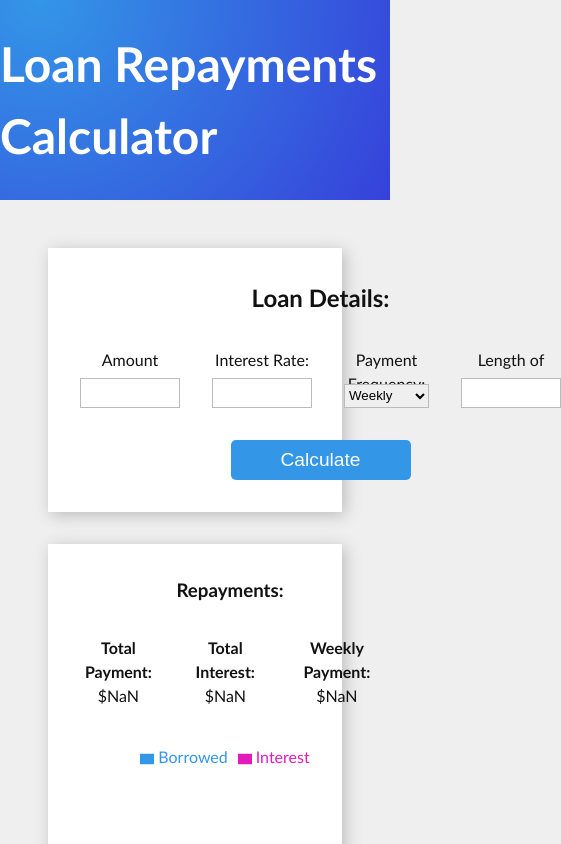
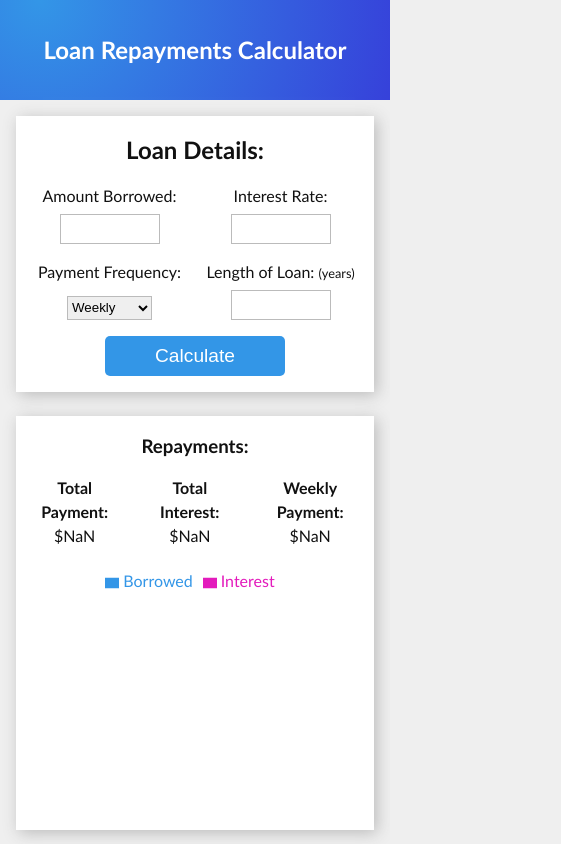
Before and after one commit to adamdgit/loan-calc, a React (Vite) app: page / in a window 390 px wide. Shown: the top 844 px of the page, 561 px wide, since content can reach past the window. Built offline with nearby package versions, Linux system fonts and the light colour scheme.

Commit message:
Added styles for small devices

```diff
--- a/src/App.css
+++ b/src/App.css
@@ -57,3 +57,19 @@
 .recharts-wrapper {
   margin: 0 auto;
 }
+
+@media (max-width: 600px) {
+
+  .container {
+    padding: 1rem;
+    gap: 1rem;
+    margin-bottom: 1.5rem;
+  }
+
+  .calculator {
+    display: grid;
+    grid-template-columns: 1fr 1fr;
+    gap: 1rem;
+  }
+
+}
--- a/src/index.css
+++ b/src/index.css
@@ -35,3 +35,18 @@ header {
 main {
   padding: 3rem;
 }
+
+@media (max-width: 600px) {
+  h1 {
+    font-size: 1.5rem;
+    text-align: center;
+  }
+
+  header {
+    height: 100px;
+  }
+
+  main {
+    padding: 1rem;
+  }
+}
```
